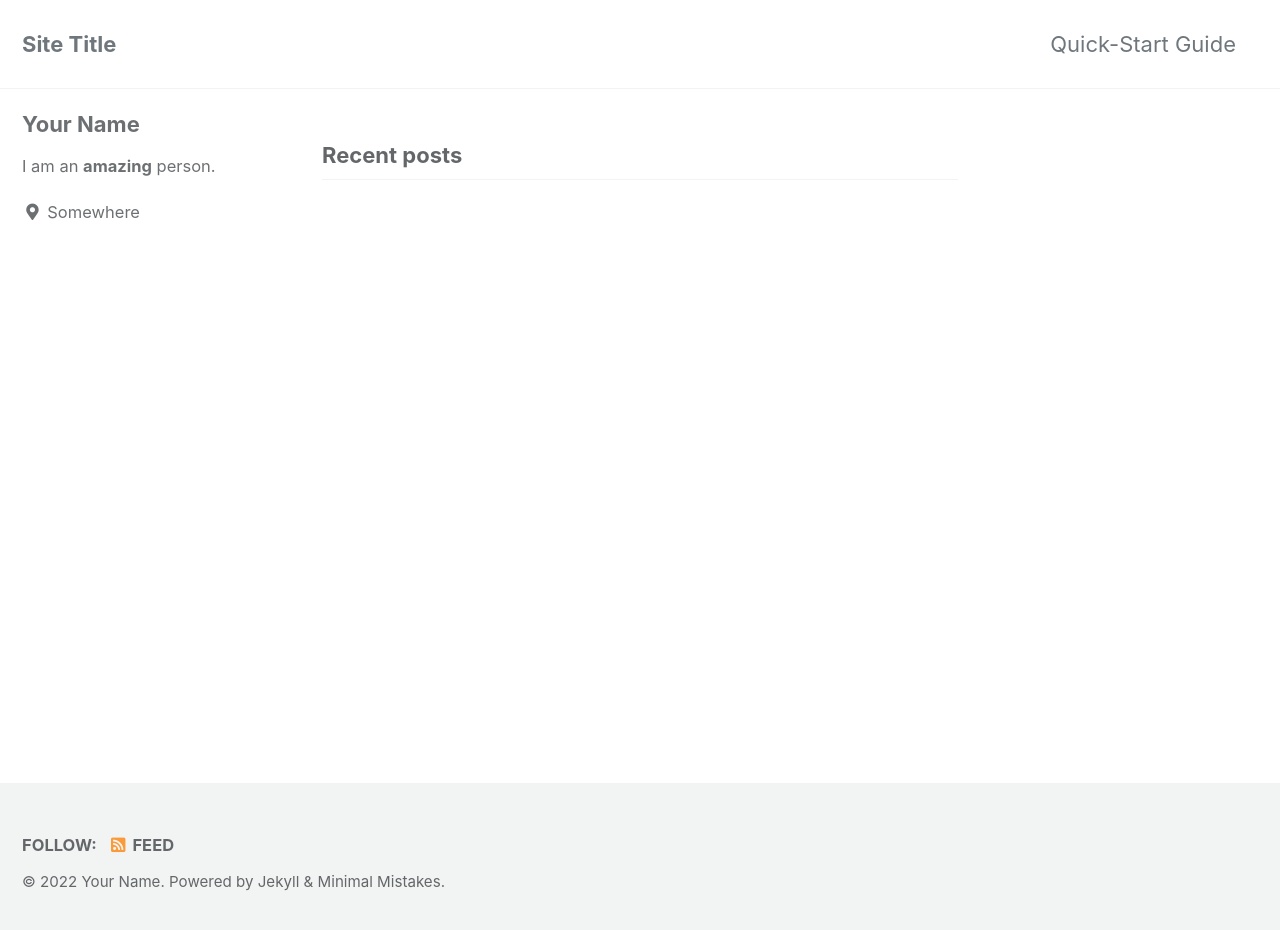
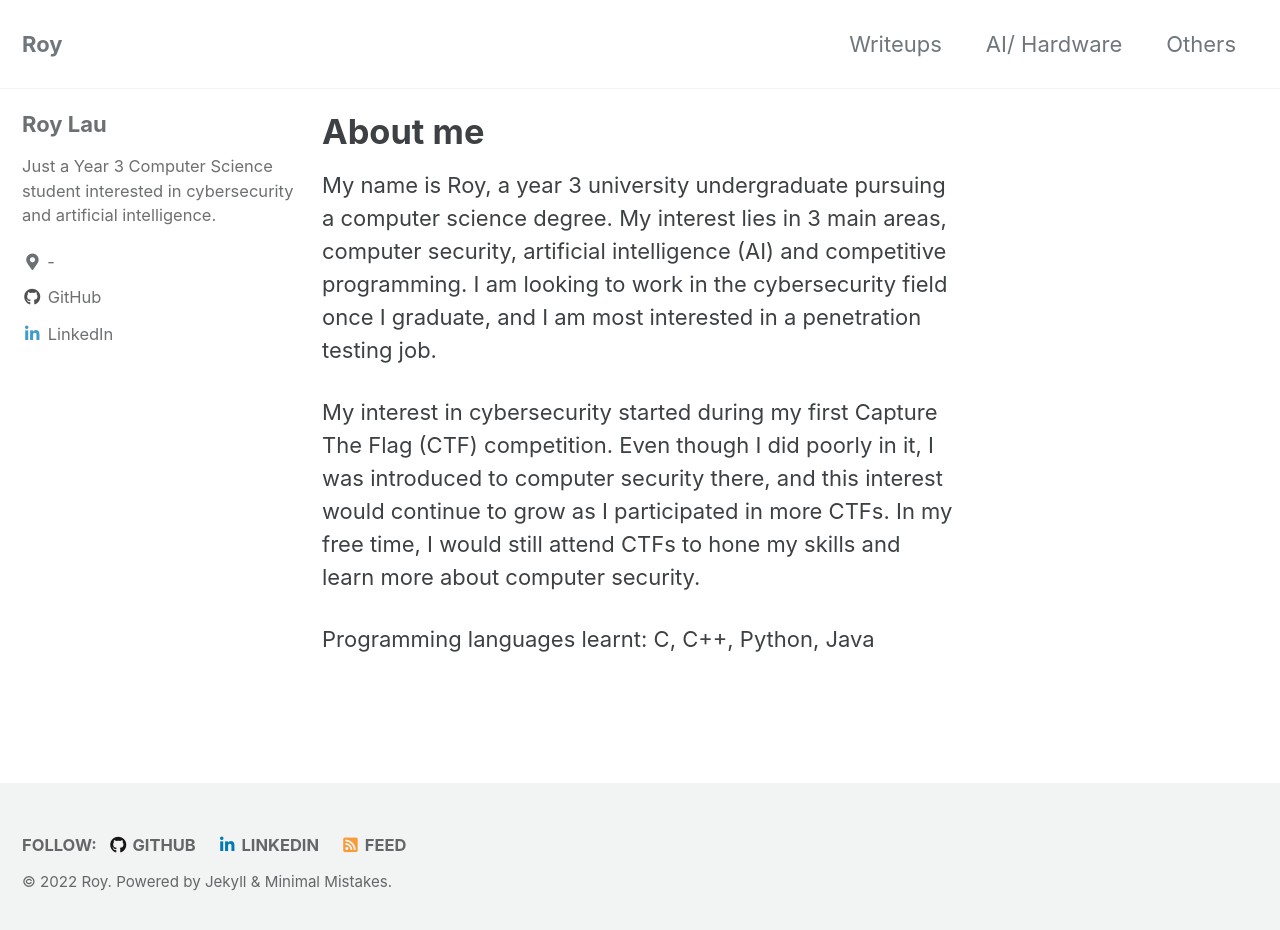
Before and after one commit to roylau98/roylau98.github.io, a Jekyll site: the page built from index.md, in a window 1280 px wide and 938 px high. Shown: the top 930 px of the window. Built offline with Jekyll 4.4.1, drawn with Linux system fonts in a browser that asks for light colours; cached includes are drawn as plain includes; the list of posts is cut into pages by our own code.

Commit message:
New updates

```diff
--- a/_config.yml
+++ b/_config.yml
@@ -10,27 +10,27 @@
 # Review documentation to determine if you should use `theme` or `remote_theme`
 # https://mmistakes.github.io/minimal-mistakes/docs/quick-start-guide/#installing-the-theme
 
-theme                  : "minimal-mistakes-jekyll"
+theme                    : "minimal-mistakes-jekyll"
 # remote_theme           : "mmistakes/minimal-mistakes"
 minimal_mistakes_skin    : "default" # "air", "aqua", "contrast", "dark", "dirt", "neon", "mint", "plum", "sunrise"
 
 # Site Settings
 locale                   : "en-US"
-title                    : "Site Title"
-title_separator          : "-"
-subtitle                 : # site tagline that appears below site title in masthead
-name                     : "Your Name"
-description              : "An amazing website."
-url                      : # the base hostname & protocol for your site e.g. "https://mmistakes.github.io"
+title                    : "Roy"
+title_separator          : "|"
+subtitle                 : # "Home"
+name                     : "Roy"
+description              : "Computer Science student"
+url                      : "https://roylau98.github.io" # the base hostname & protocol for your site e.g. "https://mmistakes.github.io"
 baseurl                  : # the subpath of your site, e.g. "/blog"
-repository               : # GitHub username/repo-name e.g. "mmistakes/minimal-mistakes"
+repository               : "roylau98/roylau98.github.io" # GitHub username/repo-name e.g. "mmistakes/minimal-mistakes"
 teaser                   : # path of fallback teaser image, e.g. "/assets/images/500x300.png"
 logo                     : # path of logo image to display in the masthead, e.g. "/assets/images/88x88.png"
 masthead_title           : # overrides the website title displayed in the masthead, use " " for no title
 # breadcrumbs            : false # true, false (default)
 words_per_minute         : 200
 comments:
-  provider               : # false (default), "disqus", "discourse", "facebook", "staticman", "staticman_v2", "utterances", "giscus", "custom"
+  provider               : false (default), # "disqus", "discourse", "facebook", "staticman", "staticman_v2", "utterances", "giscus", "custom"
   disqus:
     shortname            : # https://help.disqus.com/customer/portal/articles/466208-what-s-a-shortname-
   discourse:
@@ -104,52 +104,29 @@ analytics:
 
 # Site Author
 author:
-  name             : "Your Name"
+  name             : "Roy Lau"
   avatar           : # path of avatar image, e.g. "/assets/images/bio-photo.jpg"
-  bio              : "I am an **amazing** person."
-  location         : "Somewhere"
+  bio              : "Just a Year 3 Computer Science student interested in cybersecurity and artificial intelligence."
+  location         : "-"
   email            :
   links:
-    - label: "Email"
-      icon: "fas fa-fw fa-envelope-square"
-      # url: "mailto:your.name@email.com"
-    - label: "Website"
-      icon: "fas fa-fw fa-link"
-      # url: "https://your-website.com"
-    - label: "Twitter"
-      icon: "fab fa-fw fa-twitter-square"
-      # url: "https://twitter.com/"
-    - label: "Facebook"
-      icon: "fab fa-fw fa-facebook-square"
-      # url: "https://facebook.com/"
     - label: "GitHub"
       icon: "fab fa-fw fa-github"
-      # url: "https://github.com/"
-    - label: "Instagram"
-      icon: "fab fa-fw fa-instagram"
-      # url: "https://instagram.com/"
+      url: "https://github.com/roylau98"
+    - label: "LinkedIn"
+      icon: "fab fa-fw fa-linkedin-in"
+      url: "https://www.linkedin.com/in/roy-lau-5a8772159/"
 
 # Site Footer
 footer:
   links:
-    - label: "Twitter"
-      icon: "fab fa-fw fa-twitter-square"
-      # url:
-    - label: "Facebook"
-      icon: "fab fa-fw fa-facebook-square"
-      # url:
     - label: "GitHub"
       icon: "fab fa-fw fa-github"
-      # url:
-    - label: "GitLab"
-      icon: "fab fa-fw fa-gitlab"
-      # url:
-    - label: "Bitbucket"
-      icon: "fab fa-fw fa-bitbucket"
-      # url:
-    - label: "Instagram"
-      icon: "fab fa-fw fa-instagram"
-      # url:
+      url: "https://github.com/roylau98"
+    - label: "LinkedIn"
+      icon: "fab fa-fw fa-linkedin-in"
+      url: "https://www.linkedin.com/in/roy-lau-5a8772159/"
+
 
 
 # Reading Files
@@ -230,7 +207,7 @@ plugins:
   - jekyll-gist
   - jekyll-feed
   - jekyll-include-cache
-
+  - jemoji
 # mimic GitHub Pages with --safe
 whitelist:
   - jekyll-paginate
@@ -238,7 +215,7 @@ whitelist:
   - jekyll-gist
   - jekyll-feed
   - jekyll-include-cache
-
+  - jemoji
 
 # Archives
 #  Type
@@ -286,7 +263,7 @@ defaults:
     values:
       layout: single
       author_profile: true
-      read_time: true
-      comments: # true
-      share: true
-      related: true
+      # read_time: true
+      # comments: # true
+      # share: true
+      # related: true
--- a/_layouts/home.html
+++ b/_layouts/home.html
@@ -2,21 +2,9 @@
 layout: archive
 ---
 
-{{ content }}
-
 <h3 class="archive__subtitle">{{ site.data.ui-text[site.locale].recent_posts | default: "Recent Posts" }}</h3>
 
-{% if paginator %}
-  {% assign posts = paginator.posts %}
-{% else %}
-  {% assign posts = site.posts %}
-{% endif %}
 
-{% assign entries_layout = page.entries_layout | default: 'list' %}
-<div class="entries-{{ entries_layout }}">
-  {% for post in posts %}
-    {% include archive-single.html type=entries_layout %}
-  {% endfor %}
-</div>
-
-{% include paginator.html %}
+{% for post in posts %}
+  {% include archive-single.html type=entries_layout %}
+{% endfor %}
--- a/index.html
+++ /dev/null
@@ -1,4 +0,0 @@
----
-layout: home
-author_profile: true
----
--- /dev/null
+++ b/index.md
@@ -0,0 +1,10 @@
+---
+layout: single
+author_profile: true
+---
+# About me
+My name is Roy, a year 3 university undergraduate pursuing a computer science degree. My interest lies in 3 main areas, computer security, artificial intelligence (AI) and competitive programming. I am looking to work in the cybersecurity field once I graduate, and I am most interested in a penetration testing job.
+
+My interest in cybersecurity started during my first Capture The Flag (CTF) competition. Even though I did poorly in it, I was introduced to computer security there, and this interest would continue to grow as I participated in more CTFs. In my free time, I would still attend CTFs to hone my skills and learn more about computer security.
+
+Programming languages learnt: C, C++, Python, Java
```
Also changed, not shown: Gemfile (+7 -1 lines), _data/navigation.yml (+6 -10 lines), _pages/AI-H.md (added, +9 -0 lines), _pages/others.md (added, +9 -0 lines), _pages/writeups.md (added, +9 -0 lines).
